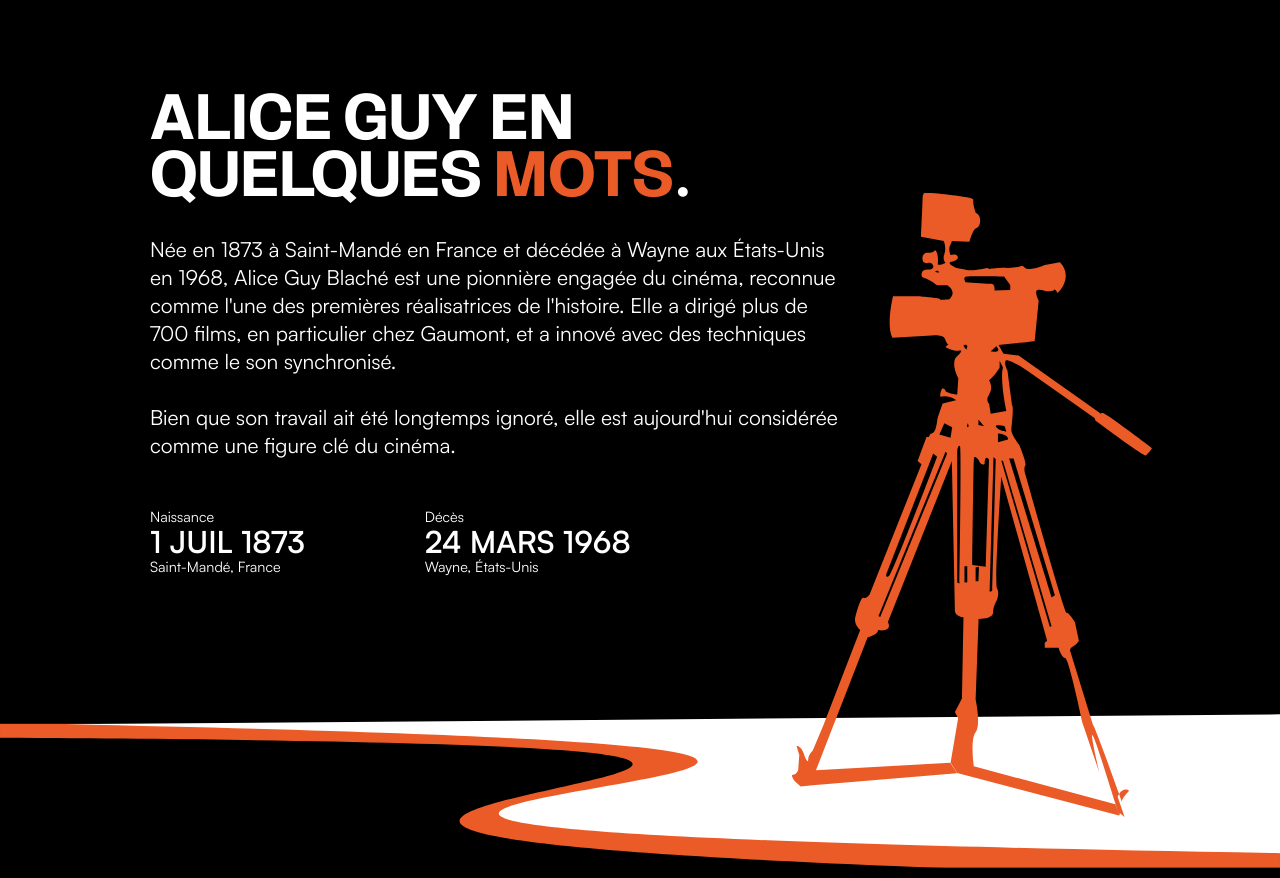
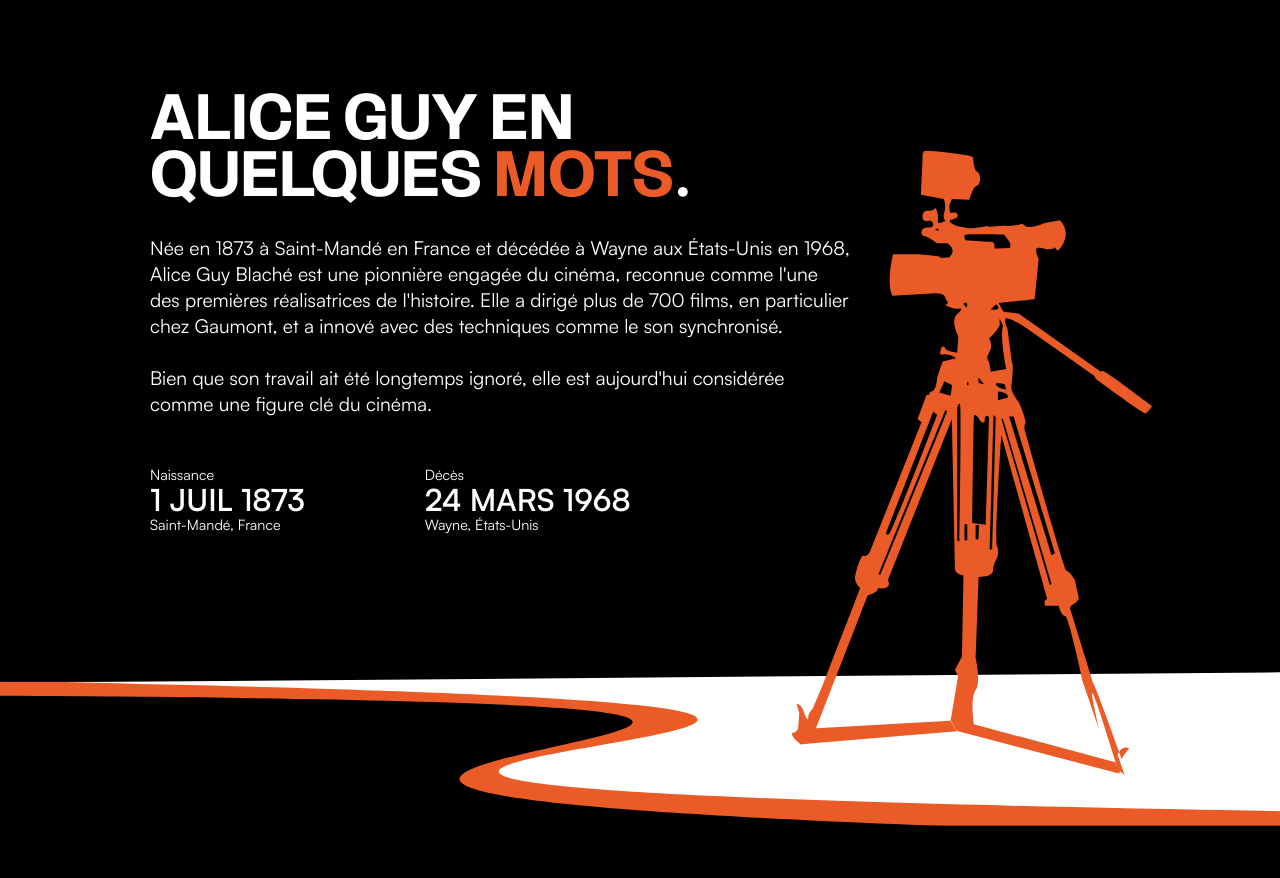
Before and after one commit to EliasZerar/alice_guy_expo, a PHP site: page / in a window 1280 px wide. Shown: the part 870-1748 px from the top of the page. After the commit the page ends 1696 px from the top, so only its background shows below. Run offline with PHP 8.4, Linux system fonts and the light colour scheme; some libraries are stand-ins or nearby versions.

Commit message:
fix another problem

```diff
--- a/css/pages/home.scss
+++ b/css/pages/home.scss
@@ -271,7 +271,7 @@
     }
 
     .text-alice {
-        font-size: 1.3rem;
+        font-size: 1.2rem;
     }
 
     .alice {
--- a/css/styles.css
+++ b/css/styles.css
@@ -877,7 +877,7 @@ html, body {
     margin-right: auto;
   }
   .text-alice {
-    font-size: 1.3rem;
+    font-size: 1.2rem;
   }
   .alice {
     padding-left: 150px;
```
